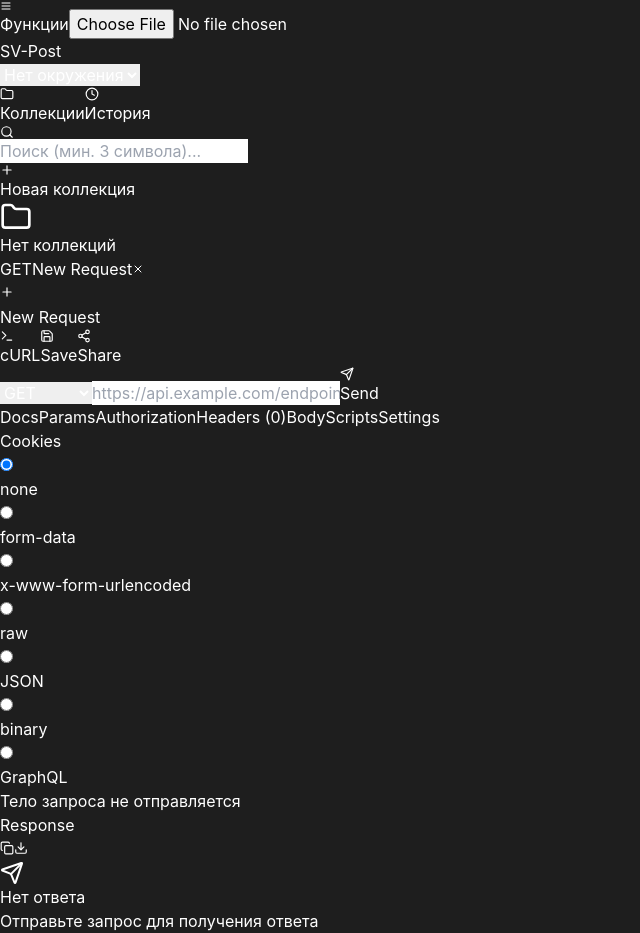
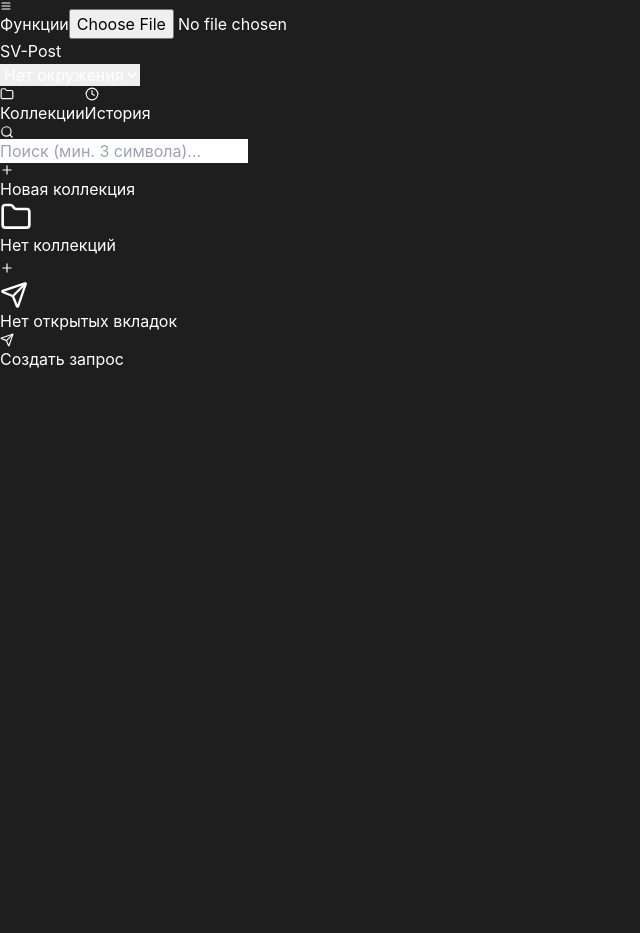
Before and after one commit to GreyArea63/SV-Post, a React (Vite) app: page / in a window 1280 px wide. Shown: the whole page, without its empty margins (0-640 px from the left). After the commit the page ends 800 px from the top, so only its background shows below. Built offline with nearby package versions, Linux system fonts and the light colour scheme.

Commit message:
Запуск приложения без запуска вкладки New Request

```diff
--- a/package.json
+++ b/package.json
@@ -1,6 +1,6 @@
 {
   "name": "sv-post",
-  "version": "1.2.6",
+  "version": "1.2.7",
   "description": "SV-Post - Современный HTTP клиент для разработчиков",
   "author": "GreyArea63",
   "license": "MIT",
--- a/src/App.tsx
+++ b/src/App.tsx
@@ -31,7 +31,7 @@ import {
   createScriptContext,
   replaceVariablesInScript
 } from './utils/scriptRunner';
-import { X, CheckCircle, AlertCircle, Info, Save, Database } from 'lucide-react';
+import { X, CheckCircle, AlertCircle, Info, Save, Database, Send } from 'lucide-react';
 
 // ============================================================
 // ТИПЫ
@@ -421,6 +421,28 @@ const DatabaseErrorModal = memo(({
   </div>
 ));
 DatabaseErrorModal.displayName = 'DatabaseErrorModal';
+
+// ✅ Минималистичная заглушка при отсутствии открытых вкладок
+const EmptyState = memo(({ onNewTab }: { onNewTab: () => void }) => (
+  <div className="flex-1 flex items-center justify-center bg-[#1e1e1e]">
+    <div className="text-center max-w-sm px-6">
+      <div className="w-16 h-16 rounded-2xl bg-[#2d2d2d] flex items-center justify-center mx-auto mb-4">
+        <Send size={28} className="text-gray-500" />
+      </div>
+      <div className="text-gray-400 text-sm font-medium mb-5">
+        Нет открытых вкладок
+      </div>
+      <button
+        onClick={onNewTab}
+        className="inline-flex items-center gap-2 px-4 py-2 bg-gradient-to-b from-blue-500 to-blue-700 hover:from-blue-400 hover:to-blue-600 rounded-lg text-sm transition-all text-white font-medium shadow-lg shadow-blue-500/30 border border-blue-400/30 active:translate-y-0.5"
+      >
+        <Send size={14} />
+        Создать запрос
+      </button>
+    </div>
+  </div>
+));
+EmptyState.displayName = 'EmptyState';
 
 const HeaderBar = memo(({
   activeEnvId,
@@ -496,17 +518,9 @@ HeaderBar.displayName = 'HeaderBar';
 // ГЛАВНЫЙ КОМПОНЕНТ
 // ============================================================
 function App() {
-  const [tabs, setTabs] = useState<Tab[]>([
-    {
-      id: generateId(),
-      request: createDefaultRequest(),
-      response: null,
-      loading: false,
-      error: null,
-      savedSnapshot: createSnapshot(createDefaultRequest()),
-    }
-  ]);
-  const [activeTabId, setActiveTabId] = useState<string>(tabs[0].id);
+  // ✅ ПУСТОЙ СТАРТ — никаких автовкладок
+  const [tabs, setTabs] = useState<Tab[]>([]);
+  const [activeTabId, setActiveTabId] = useState<string>('');
   const [collections, setCollections] = useState<Collection[]>([]);
   const [history, setHistory] = useState<HistoryItem[]>([]);
   const [environments, setEnvironments] = useState<Environment[]>([]);
@@ -535,7 +549,6 @@ function App() {
 
   const activeTab = useMemo(() => tabs.find(tab => tab.id === activeTabId), [tabs, activeTabId]);
 
-  /** ✅ Множество вкладок с несохранёнными изменениями — для индикатора на вкладке */
   const unsavedTabIds = useMemo(() => {
     const set = new Set<string>();
     tabs.forEach(tab => {
@@ -652,7 +665,7 @@ function App() {
   }, [environments, activeEnvId]);
 
   // ============================================================
-  // processRequest с поддержкой override от скриптов
+  // processRequest
   // ============================================================
   const processRequest = useCallback((
     request: HttpRequest,
@@ -870,7 +883,6 @@ function App() {
     ));
 
     let attempt = 0;
-    let lastTestResult: ScriptExecutionResult | null = null;
 
     while (attempt <= MAX_REQUEST_RETRIES) {
       let preRequestResult: ScriptExecutionResult | null = null;
@@ -1059,7 +1071,6 @@ function App() {
         if (activeTab.request.scripts?.test || getActiveEnvironment()?.globalTestScript?.trim()) {
           testResult = await executeScript('test', activeTab.request.scripts?.test || '', activeTab.request, httpResponse);
           if (testResult) {
-            lastTestResult = testResult;
             accumulatedLogs = [...accumulatedLogs, ...(testResult.logs || [])];
             overrides = mergeScriptChanges(overrides, testResult);
           }
@@ -1135,7 +1146,6 @@ function App() {
           if (activeTab.request.scripts?.test || getActiveEnvironment()?.globalTestScript?.trim()) {
             testResult = await executeScript('test', activeTab.request.scripts?.test || '', activeTab.request, httpResponse);
             if (testResult) {
-              lastTestResult = testResult;
               accumulatedLogs = [...accumulatedLogs, ...(testResult.logs || [])];
               overrides = mergeScriptChanges(overrides, testResult);
             }
@@ -1183,35 +1193,22 @@ function App() {
     }
   }, [activeTab, activeTabId, processRequest, history, showToast, executeScript, applyScriptChanges, getActiveEnvironment]);
 
-  // ============================================================
-  // ✅ Переключение вкладки — БЕЗ запроса сохранения
-  // ============================================================
   const handleTabClick = useCallback((tabId: string) => {
+    if (!tabId) return;
     setActiveTabId(tabId);
   }, []);
 
+  // ✅ Не создаёт вкладку при закрытии последней — оставляет пустой экран
   const performTabClose = useCallback((tabId: string, currentTabs: Tab[]) => {
     const newTabs = currentTabs.filter(tab => tab.id !== tabId);
     if (newTabs.length === 0) {
-      const defaultRequest = createDefaultRequest();
-      const defaultTab: Tab = {
-        id: generateId(),
-        request: defaultRequest,
-        response: null,
-        loading: false,
-        error: null,
-        savedSnapshot: createSnapshot(defaultRequest),
-      };
-      setActiveTabId(defaultTab.id);
-      return [defaultTab];
+      setActiveTabId('');
+      return [];
     }
     if (tabId === activeTabId) setActiveTabId(newTabs[0].id);
     return newTabs;
   }, [activeTabId]);
 
-  // ============================================================
-  // ✅ Закрытие вкладки — С запросом сохранения (как Postman)
-  // ============================================================
   const handleTabClose = useCallback((tabId: string) => {
     const tabToClose = tabs.find(t => t.id === tabId);
     if (tabToClose && hasUnsavedChanges(tabToClose)) {
@@ -1240,7 +1237,26 @@ function App() {
   }, [tabs.length, showToast]);
 
   const handleMethodChange = useCallback((newMethod: string) => {
-    if (!activeTab) return;
+    // ✅ Если нет активной вкладки — создаём новую с этим методом
+    if (!activeTab) {
+      if (tabs.length >= MAX_TABS) {
+        showToast('error', `Достигнут лимит в ${MAX_TABS} вкладок`);
+        return;
+      }
+      const newRequest = createDefaultRequest(newMethod);
+      const newTab: Tab = {
+        id: generateId(),
+        request: newRequest,
+        response: null,
+        loading: false,
+        error: null,
+        savedSnapshot: createSnapshot(newRequest),
+      };
+      setTabs(prevTabs => [...prevTabs, newTab]);
+      setActiveTabId(newTab.id);
+      return;
+    }
+
     if (isTabEmpty(activeTab)) {
       const updatedRequest = {
         ...activeTab.request,
@@ -1394,6 +1410,7 @@ function App() {
     showToast('success', `Коллекция переименована в "${newName}"`);
   }, [collections, showToast]);
 
+  // ✅ Не создаёт вкладку при удалении коллекции
   const handleDeleteCollection = useCallback(async (collectionId: string) => {
     const updatedCollections = collections.filter(c => c.id !== collectionId);
     setCollections(updatedCollections);
@@ -1401,17 +1418,8 @@ function App() {
     setTabs(prevTabs => {
       const filtered = prevTabs.filter(tab => tab.collectionId !== collectionId);
       if (filtered.length === 0) {
-        const defaultRequest = createDefaultRequest();
-        const newTab: Tab = {
-          id: generateId(),
-          request: defaultRequest,
-          response: null,
-          loading: false,
-          error: null,
-          savedSnapshot: createSnapshot(defaultRequest),
-        };
-        setActiveTabId(newTab.id);
-        return [newTab];
+        setActiveTabId('');
+        return [];
       }
       if (!filtered.find(t => t.id === activeTabId)) {
         setActiveTabId(filtered[0].id);
@@ -1609,6 +1617,7 @@ function App() {
     showToast('success', `Запрос переименован в "${newName}"`);
   }, [collections, showToast]);
 
+  // ✅ Не создаёт вкладку при удалении запроса
   const handleDeleteRequest = useCallback(async (
     collectionId: string,
     requestId: string,
@@ -1633,15 +1642,8 @@ function App() {
     setTabs(prevTabs => {
       const filtered = prevTabs.filter(tab => tab.request.id !== requestId);
       if (filtered.length === 0) {
-        const defaultRequest = createDefaultRequest();
-        const newTab: Tab = {
-          id: generateId(),
-          request: defaultRequest,
-          response: null, loading: false, error: null,
-          savedSnapshot: createSnapshot(defaultRequest),
-        };
-        setActiveTabId(newTab.id);
-        return [newTab];
+        setActiveTabId('');
+        return [];
       }
       if (!filtered.find(t => t.id === activeTabId)) {
         setActiveTabId(filtered[0].id);
@@ -1713,6 +1715,7 @@ function App() {
     showToast('success', 'Коллекции экспортированы');
   }, [collections, showToast]);
 
+  // ✅ Корректно создаёт вкладку при выборе запроса из коллекции
   const handleSelectRequest = useCallback((
     collectionId: string,
     requestId: string,
@@ -1731,6 +1734,8 @@ function App() {
       showToast('error', 'Запрос не найден в коллекции');
       return;
     }
+
+    // Если есть активная пустая вкладка — используем её
     if (activeTab && isTabEmpty(activeTab)) {
       setTabs(prevTabs => prevTabs.map(tab =>
         tab.id === activeTabId
@@ -1747,6 +1752,8 @@ function App() {
       showToast('info', `Загружен запрос: ${request.name}`);
       return;
     }
+
+    // Иначе — создаём новую вкладку
     if (tabs.length >= MAX_TABS) {
       showToast('error', `Достигнут лимит в ${MAX_TABS} вкладок`);
       return;
@@ -2064,7 +2071,7 @@ function App() {
   }, [activeTab, activeTabId, tabs.length, showToast]);
 
   // ============================================================
-  // ✅ ГЛОБАЛЬНЫЕ ГОРЯЧИЕ КЛАВИШИ (capture — работает везде, включая Monaco)
+  // ГОРЯЧИЕ КЛАВИШИ
   // ============================================================
   useEffect(() => {
     const handleKeyDown = (e: KeyboardEvent) => {
@@ -2091,18 +2098,19 @@ function App() {
       }
       if (e.ctrlKey && e.key === 'Tab' && !e.shiftKey) {
         e.preventDefault();
+        if (tabs.length === 0) return;
         const currentIndex = tabs.findIndex(t => t.id === activeTabId);
         const nextIndex = (currentIndex + 1) % tabs.length;
         setActiveTabId(tabs[nextIndex].id);
       }
       if (e.ctrlKey && e.shiftKey && e.key === 'Tab') {
         e.preventDefault();
+        if (tabs.length === 0) return;
         const currentIndex = tabs.findIndex(t => t.id === activeTabId);
         const prevIndex = currentIndex === 0 ? tabs.length - 1 : currentIndex - 1;
         setActiveTabId(tabs[prevIndex].id);
       }
     };
-    // capture: true — перехватываем раньше Monaco/textarea
     window.addEventListener('keydown', handleKeyDown, true);
     return () => window.removeEventListener('keydown', handleKeyDown, true);
   }, [activeTab, activeTabId, tabs, handleSend, handleNewTab, handleTabClose, handleSaveCurrentTab]);
@@ -2164,9 +2172,9 @@ function App() {
             onTabsReorder={setTabs}
             unsavedTabIds={unsavedTabIds}
           />
+          {activeTab ? (
             <div className="flex-1 flex flex-col overflow-hidden" ref={containerRef}>
               <div className="flex flex-col min-h-0" style={{ height: `${requestHeight}%` }}>
-              {activeTab && (
                 <RequestBuilder
                   request={activeTab.request}
                   onChange={handleRequestChange}
@@ -2184,7 +2192,6 @@ function App() {
                   onRunTest={handleRunTest}
                   lastScriptResult={lastScriptResult}
                 />
-              )}
               </div>
               <div
                 className={`h-1 bg-[rgba(255,255,255,0.05)] resize-handle shrink-0 ${isResizing ? 'active' : ''}`}
@@ -2194,7 +2201,6 @@ function App() {
                 }}
               />
               <div className="flex flex-col min-h-0" style={{ height: `${100 - requestHeight}%` }}>
-              {activeTab && (
                 <ResponseViewer
                   response={activeTab.response}
                   loading={activeTab.loading}
@@ -2202,9 +2208,12 @@ function App() {
                   testResults={activeTab.testResults}
                   scriptLogs={activeTab.scriptLogs}
                 />
+              </div>
+            </div>
+          ) : (
+            // ✅ Заглушка при отсутствии открытых вкладок
+            <EmptyState onNewTab={handleNewTab} />
           )}
-            </div>
-          </div>
         </div>
       </div>
 
```
Lines whose indentation alone changed are shown as unchanged.
